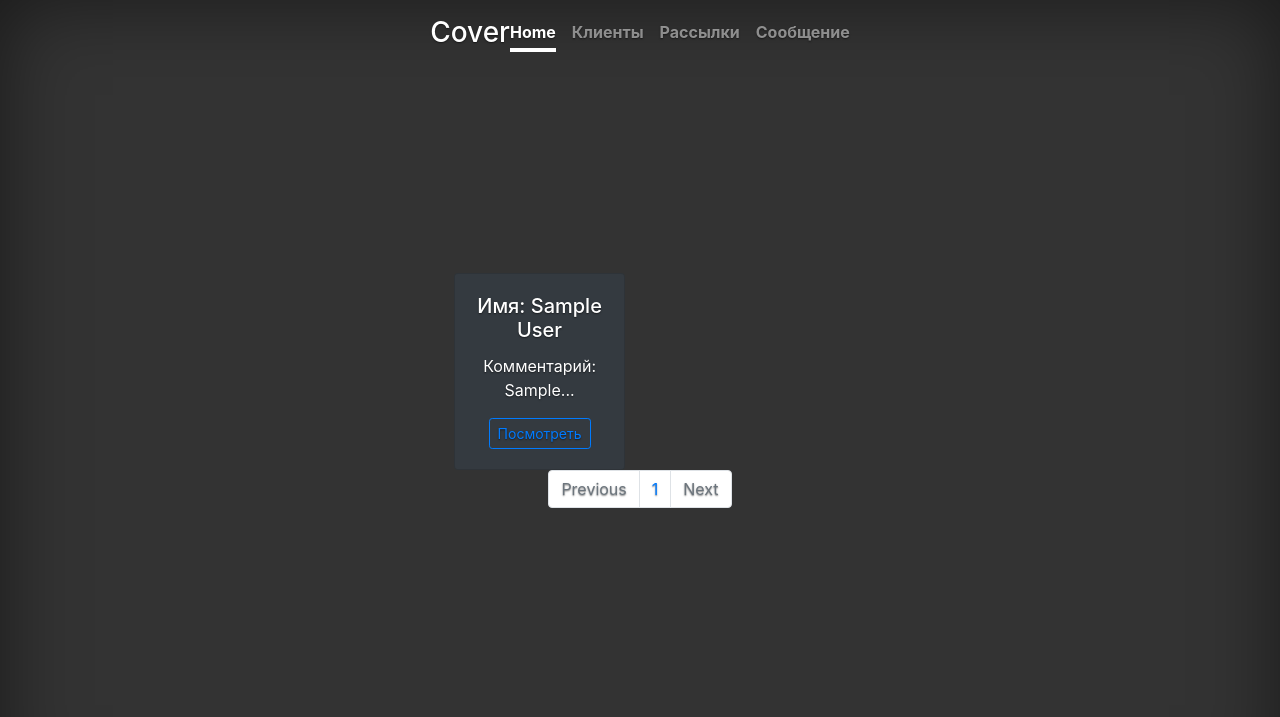
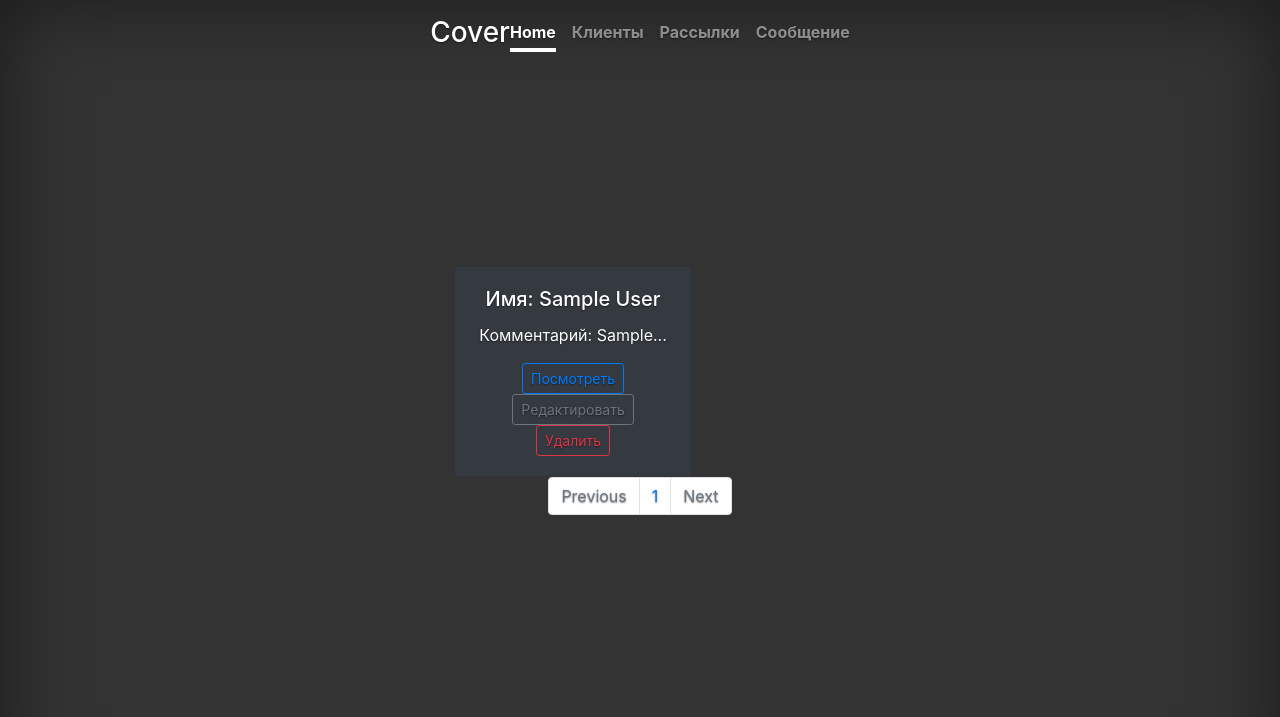
Before and after one commit to LilithB92/Email-Service-Provider, a Django app: page /mailing/recipient/ in a window 1280 px wide. Shown: the top 717 px of the page. Run offline with Django 5.2, Linux system fonts and the light colour scheme; tables that the repository leaves empty hold one stand-in row (values such as "Sample post"); some libraries are stand-ins or nearby versions.

Commit message:
recipient_delet page has added

```diff
--- a/mailing/models.py
+++ b/mailing/models.py
@@ -18,4 +18,4 @@ class Recipient(models.Model):
     class Meta:
         verbose_name = "Клиент"
         verbose_name_plural = "Клиенты"
-        ordering = ['pk']
+        ordering = ["pk"]
--- a/mailing/templates/mailing/recipient_detail.html
+++ b/mailing/templates/mailing/recipient_detail.html
@@ -1,6 +1,6 @@
 {% extends 'base.html' %}
 
-{% block title %}{{object.name}}{% endblock %}
+{% block title %}{{object.full_name}}{% endblock %}
 
 {% block content %}
 <div class = "container">
@@ -12,14 +12,12 @@
             <div class="d-flex justify-content-between align-items-center">
                 <div class="btn-group">
                   <a href="{%  url 'mailing:recipient_list' %}" class="btn btn-sm btn-outline-primary" >Назад</a>
-                  {% if product.owner == user %}
                   <a href="#"  class="btn btn-sm btn-outline-secondary">
                     Редактировать
                   </a>
                   <a href="#"  class="btn btn-sm btn-outline-danger">
                     Удалить
                   </a>
-                  {% endif %}
                 </div>
               </div>
           </div>
--- a/mailing/templates/mailing/recipient_form.html
+++ b/mailing/templates/mailing/recipient_form.html
@@ -1,5 +1,5 @@
 {% extends 'base.html' %}
-{% block title %}Skystore{% endblock %}
+{% block title %}Клиент{% endblock %}
 {% block header %}{% endblock %}
 {% block content %}
 <div class="container ">
--- a/mailing/templates/mailing/recipient_list.html
+++ b/mailing/templates/mailing/recipient_list.html
@@ -4,27 +4,26 @@
 <div class="row">
 {% for recipient in  recipients %}
 
-  <div class="col-sm-6">
+  <div class="col-sm-8">
     <div class="card bg-dark text-white">
       <div class="card-body">
         <h5 class="card-title">Имя: {{recipient.full_name}}</h5>
         <p class="card-text">Комментарий: {{recipient.post|slice:":100"}}...</p>
           <a href="{%  url 'mailing:recipient_detail' recipient.pk %}" class="btn btn-sm btn-outline-primary" >Посмотреть</a>
-          {% if product.owner == user %}
-              <a href="#"  class="btn btn-sm btn-outline-secondary">
+
+              <a href="{%  url 'mailing:recipient_update' recipient.pk %}"  class="btn btn-sm btn-outline-secondary">
                 Редактировать
               </a>
-              <a href="#"  class="btn btn-sm btn-outline-danger">
+              <a href="{%  url 'mailing:recipient_delete' recipient.pk %}"  class="btn btn-sm btn-outline-danger">
                 Удалить
               </a>
-          {% endif %}
+
       </div>
     </div>
   </div>
 
 {% endfor %}
     </div>
-
     <nav aria-label="Page navigation example">
       <ul class="pagination justify-content-center">
           <li class="page-item  {% if not  page_obj.has_previous %} disabled {% endif %} ">
--- a/mailing/urls.py
+++ b/mailing/urls.py
@@ -1,7 +1,11 @@
 from django.urls import path
 
 from mailing.apps import MailingConfig
-from mailing.views import RecipientList, RecipientDetailView, RecipientCreateView, RecipientUpdateView
+from mailing.views import RecipientCreateView
+from mailing.views import RecipientDeleteView
+from mailing.views import RecipientDetailView
+from mailing.views import RecipientList
+from mailing.views import RecipientUpdateView
 
 app_name = MailingConfig.name
 
@@ -10,4 +14,5 @@ urlpatterns = [
     path("recipient_detail/<int:pk>/", RecipientDetailView.as_view(), name="recipient_detail"),
     path("recipient/new/", RecipientCreateView.as_view(), name="recipient_create"),
     path("recipient/update/<int:pk>/", RecipientUpdateView.as_view(), name="recipient_update"),
+    path("recipient/delete/<int:pk>/", RecipientDeleteView.as_view(), name="recipient_delete"),
 ]
--- a/mailing/views.py
+++ b/mailing/views.py
@@ -12,7 +12,7 @@ from mailing.models import Recipient
 # Create your views here.
 class RecipientList(ListView):
     model = Recipient
-    context_object_name = 'recipients'
+    context_object_name = "recipients"
     paginate_by = 3
 
 
@@ -31,8 +31,7 @@ class RecipientUpdateView(UpdateView):
     form_class = RecipientForm
     success_url = reverse_lazy("mailing:recipient_list")
 
-#
-#
-# class RecipientDeleteView(DeleteView):
-#     model = Recipient
-#     success_url = reverse_lazy("mailing:recipients_list")
+
+class RecipientDeleteView(DeleteView):
+    model = Recipient
+    success_url = reverse_lazy("mailing:recipient_list")
```
Also changed, not shown: mailing/templates/mailing/recipient_confirm_delete.html (added, +14 -0 lines). Lines whose indentation alone changed are shown as unchanged.
